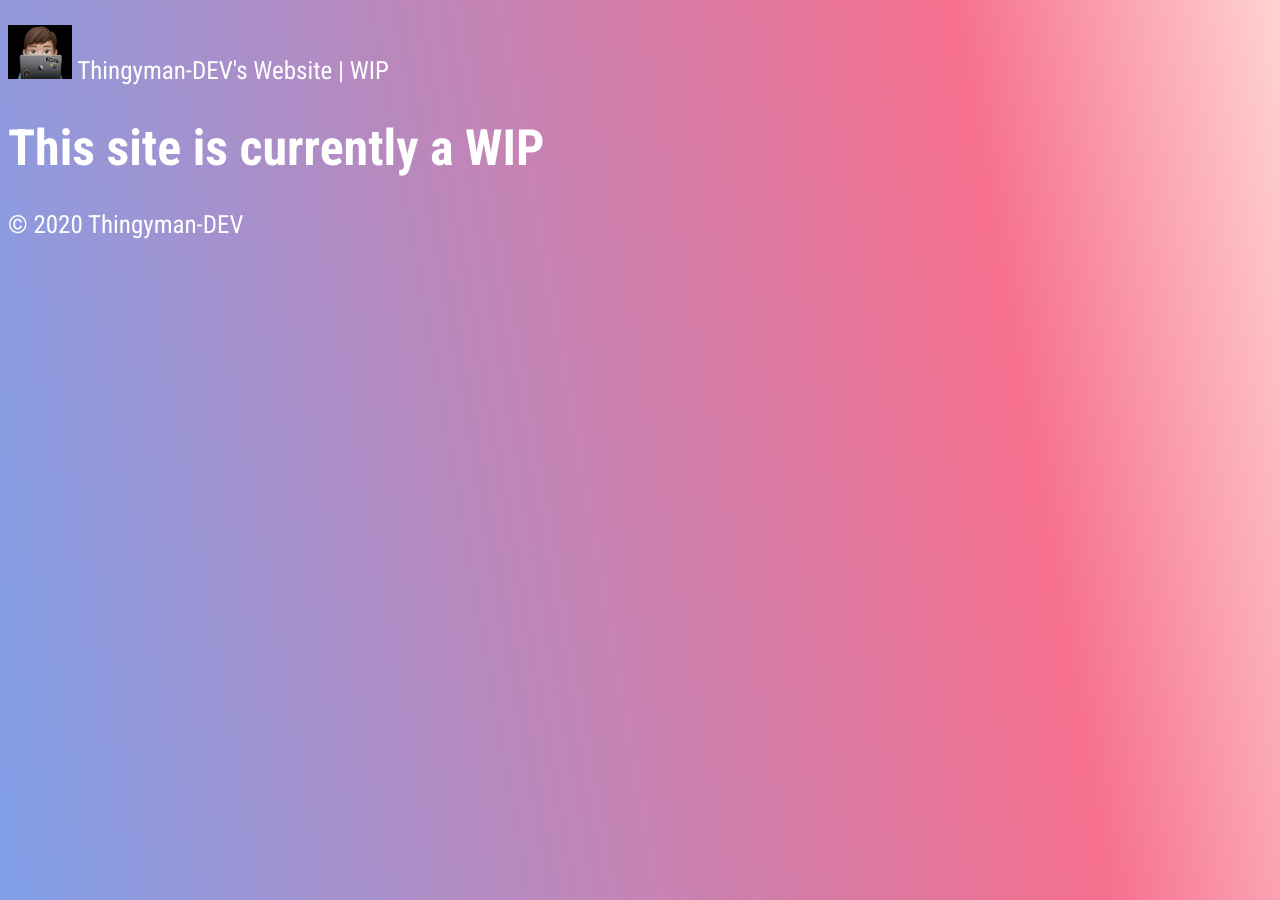
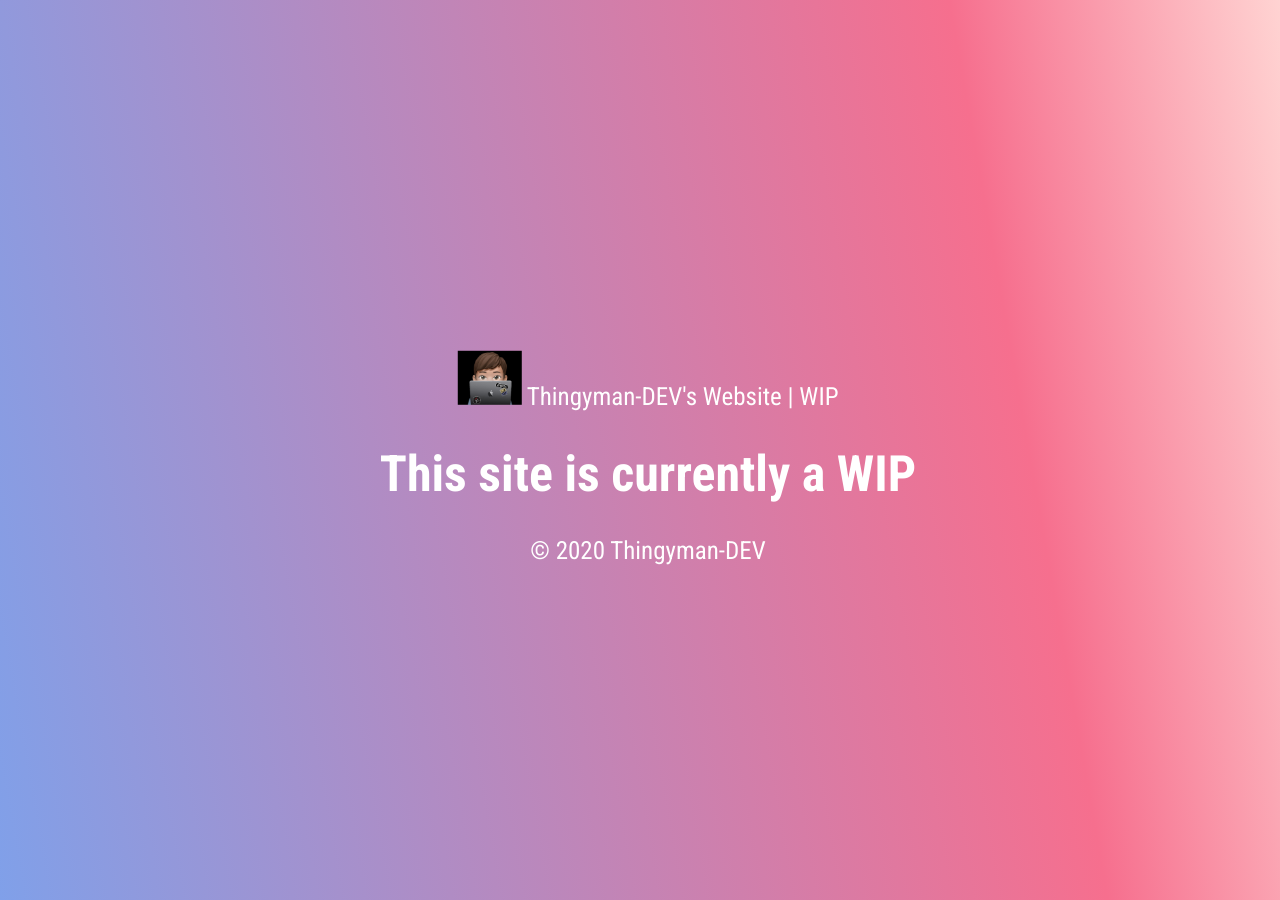
Before and after one commit to TheSeagullDev/TheSeagullDev.github.io, a Jekyll site: the page built from site/index.html, in a window 1280 px wide. Built offline with Jekyll 4.4.1, drawn with Linux system fonts in a browser that asks for light colours.

Commit message:
Update base.scss

```diff
--- a/site/assets/css/base.scss
+++ b/site/assets/css/base.scss
@@ -19,7 +19,7 @@ body {
   font-family: 'Roboto Condensed', sans-serif;
 }
 
-.middle {
+body {
     position: absolute;
     top: 50%;
     left: 50%;
```
